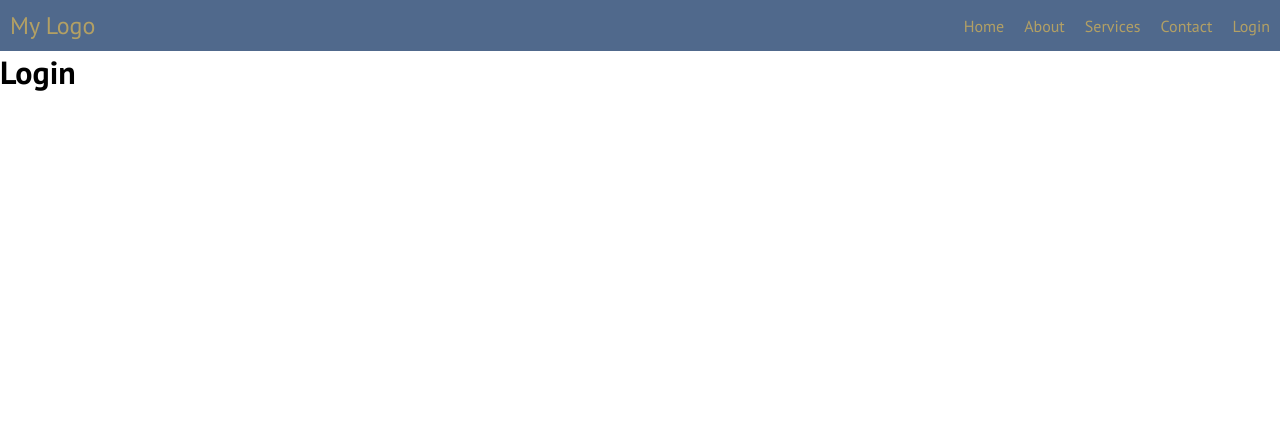
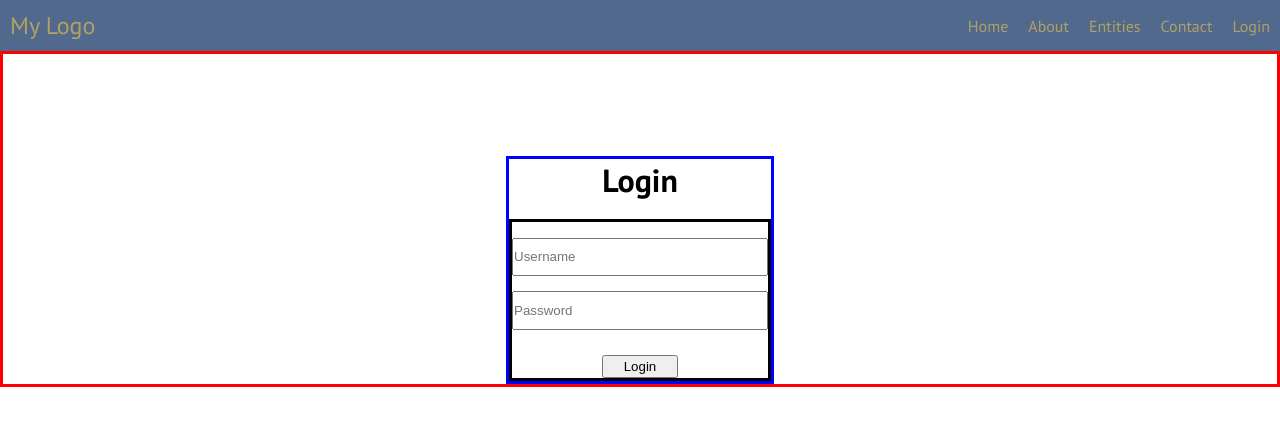
Before and after one commit to TRossen89/react-styles-routes, a React (Vite) app: page /login in a window 1280 px wide. Shown: the top 426 px of the page. Built offline with nearby package versions, Linux system fonts and the light colour scheme.

Commit message:
More styling of login page

```diff
--- a/src/layout/MainNav.jsx
+++ b/src/layout/MainNav.jsx
@@ -62,7 +62,7 @@ const MainNav = () => {
         <Menu>
           <MenuItem><StyledNavLink to="/home">Home</StyledNavLink></MenuItem>
           <MenuItem><StyledNavLink to="/about">About</StyledNavLink></MenuItem>
-          <MenuItem><StyledNavLink to="/services">Services</StyledNavLink></MenuItem>
+          <MenuItem><StyledNavLink to="/entities">Entities</StyledNavLink></MenuItem>
           <MenuItem><StyledNavLink to="/contact">Contact</StyledNavLink></MenuItem>
           <MenuItem><StyledNavLink to="/login">Login</StyledNavLink></MenuItem>
         </Menu>
--- a/src/page/Login.jsx
+++ b/src/page/Login.jsx
@@ -1,15 +1,79 @@
+import React from "react";
+import styled from "styled-components";
+import { NavLink } from "react-router-dom";
 
-function Login(){
+const LoginPage = styled.div`
+  display: flex;
+  justify-content: center;
 
-    return(
+  border: solid red;
+`;
 
-        <>
-            <h1>Login</h1>
-            <form>
+const LoginContainer = styled.div`
+  display: flex;
+  flex-direction: column;
+  align-items: center;
 
-            </form>
-        </>
-    )
+  margin-top: 8vw;
+
+  border: solid blue;
+`;
+
+const Form = styled.form`
+  display: flex;
+  flex-direction: column;
+  align-items: center;
+
+
+
+  margin-top: 1.4vw;
+
+  border: solid black;
+`;
+
+
+
+const Input = styled.input`
+  width: 20vw;
+  height: 3vw;
+
+  margin-top: 1.2vw;
+
+`;
+
+const LoginButton = styled.button`
+    width: 6vw;
+    height: 1.8vw;
+
+    margin-top: 2vw;
+
+`;
+
+function Login() {
+  return (
+    <>
+      <LoginPage>
+        <LoginContainer>
+          <h1>Login</h1>
+          <Form>
+            <Input
+              type="text"
+              placeholder="Username"
+              //value={username}
+              //onChange={(e) => setUsername(e.target.value)}
+            />
+            <Input
+              type="password"
+              placeholder="Password"
+              //value={password}
+              //onChange={(e) => setPassword(e.target.value)}
+            />
+            <LoginButton>Login</LoginButton>
+          </Form>
+        </LoginContainer>
+      </LoginPage>
+    </>
+  );
 }
 
 export default Login;
```
